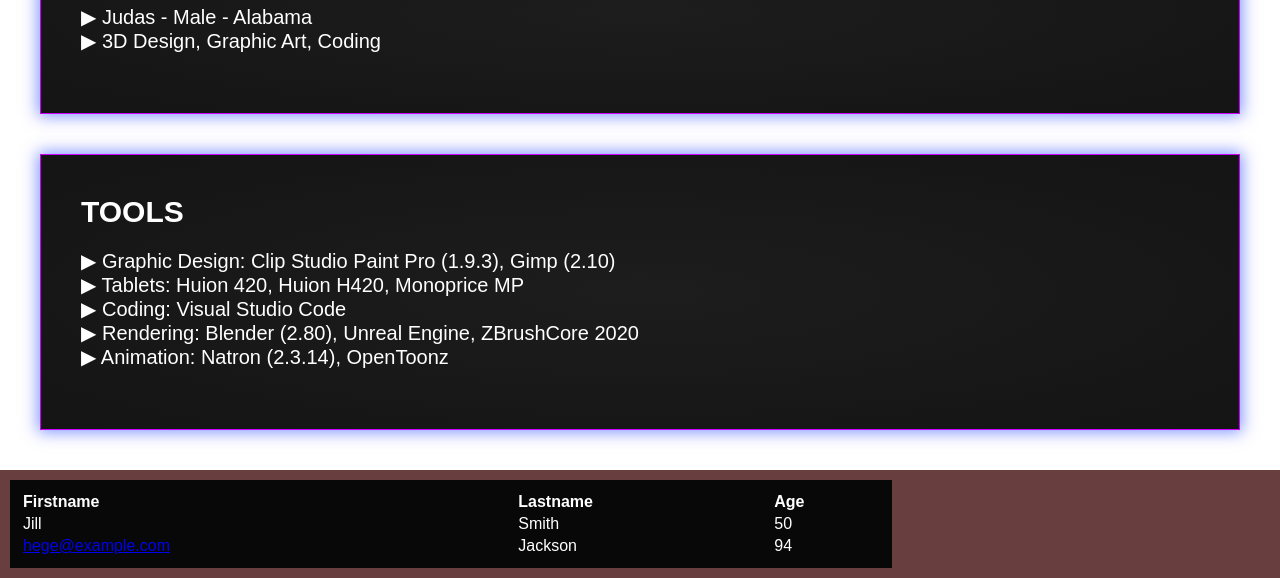
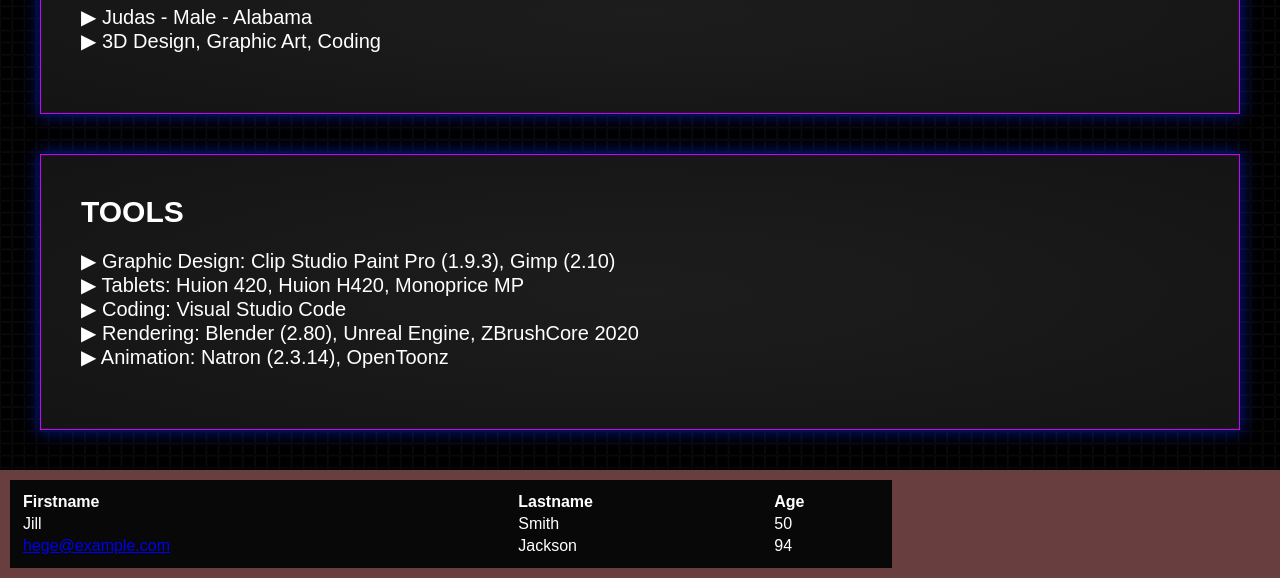
Before and after one commit to solarshepard/solarshepard.github.io, a plain HTML site: page index.html in a window 1280 px wide. Shown: the part 698-1276 px from the top of the page. Drawn offline with Linux system fonts and the light colour scheme; a script that the page names is missing; a web font is replaced by a local one.

Commit message:
main.css

```diff
--- a/main.css
+++ b/main.css
@@ -20,7 +20,7 @@ h2 {
 html {
   padding: 0px;
   background-size:170px;
-  background-image: url("/bg/repeated-square-dark.png");}
+  background-image: url("repeated-square-dark.png");}
 body {
   margin: 0px;}
 /*------------------HEADER------------------*/
```
Also changed, not shown: repeated-square-dark.png (added).
